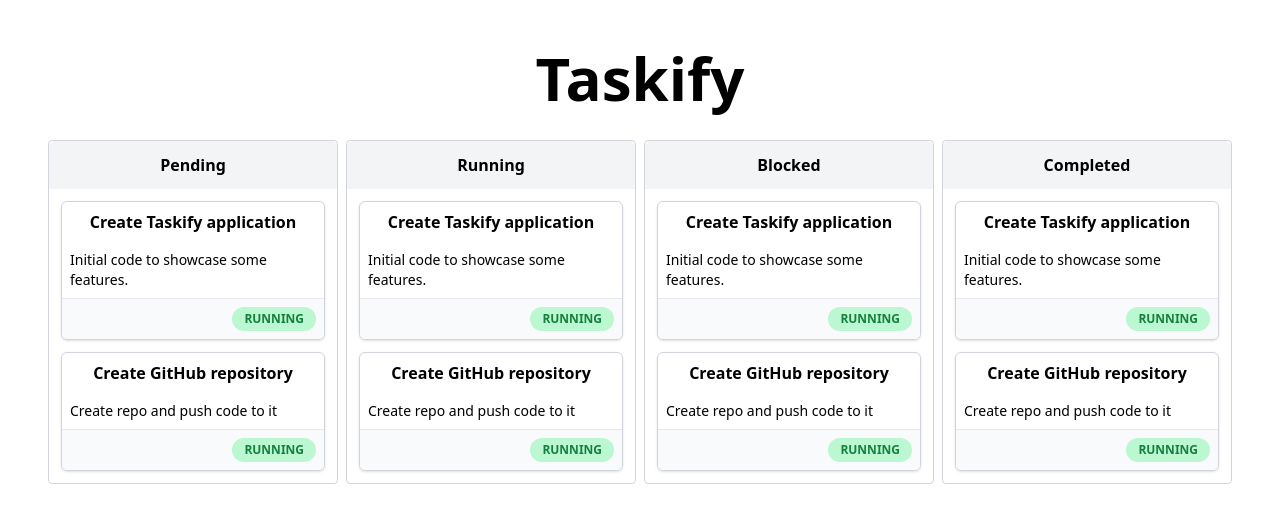
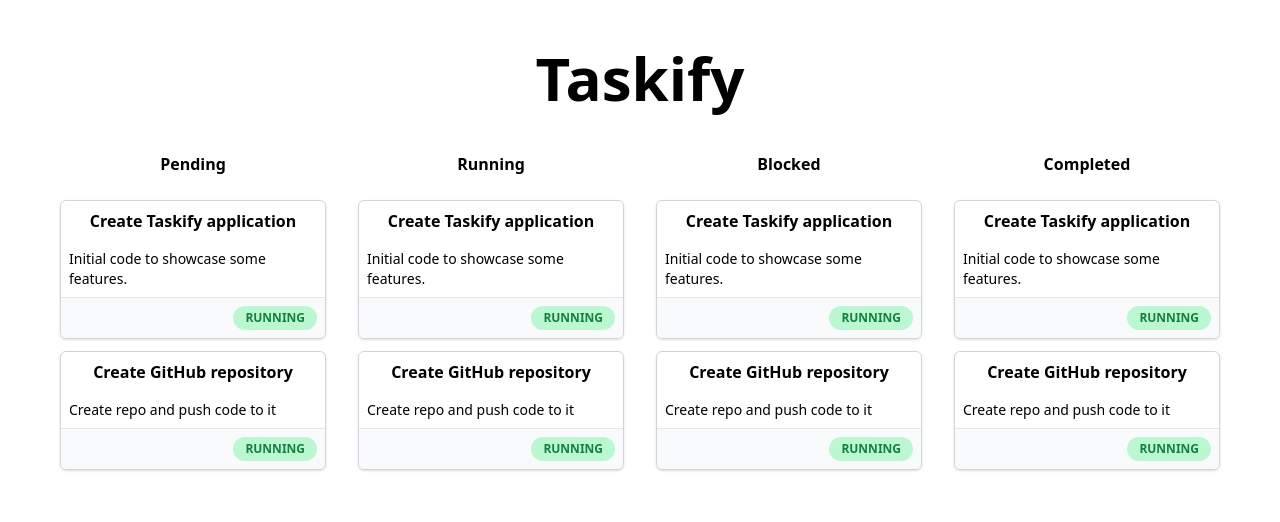
Before and after one commit to hrohden/taskify-frontend, a React (Vite) app: page / in a window 1280 px wide. Shown: the top 522 px of the page. Built offline with nearby package versions, Linux system fonts and the light colour scheme.

Commit message:
Adds styiling to the columns

```diff
--- a/src/BoardColumn.tsx
+++ b/src/BoardColumn.tsx
@@ -3,11 +3,11 @@
 
 const BoardColumn = ({ tasks, title }: { tasks: Task[]; title: string }) => {
   return (
-    <div className="flex flex-col rounded border border-gray-300">
-      <div className="flex w-full justify-center rounded-t-md bg-gray-100 p-3 font-semibold">
+    <div className="flex w-full flex-col">
+      <div className="flex w-full justify-center p-3 font-semibold">
         {title}
       </div>
-      <div className="flex flex-col justify-stretch gap-3 rounded-md p-3">
+      <div className="flex w-full flex-col justify-stretch gap-3 p-3">
         {tasks.map((t) => (
           <TaskCard task={t} />
         ))}
--- a/src/TaskCard.tsx
+++ b/src/TaskCard.tsx
@@ -10,12 +10,12 @@
 
 const TaskCard = ({ task }: { task: Task }) => {
   return (
-    <div className="flex flex-col rounded-md border border-gray-300 shadow">
-      <div className="flex justify-center rounded-t-md p-2 font-semibold">
+    <div className="flex w-full flex-col rounded-md border border-gray-300 shadow">
+      <div className="flex w-full justify-center rounded-t-md p-2 font-semibold">
         {task.title}
       </div>
-      <div className="p-2 text-sm">{task.description}</div>
-      <div className="flex justify-end rounded-b-md border-t border-t-gray-200 bg-gray-50 p-2">
+      <div className="w-full p-2 text-sm">{task.description}</div>
+      <div className="flex w-full justify-end rounded-b-md border-t border-t-gray-200 bg-gray-50 p-2">
         <TaskStatus status={task.status} />
       </div>
     </div>
```
